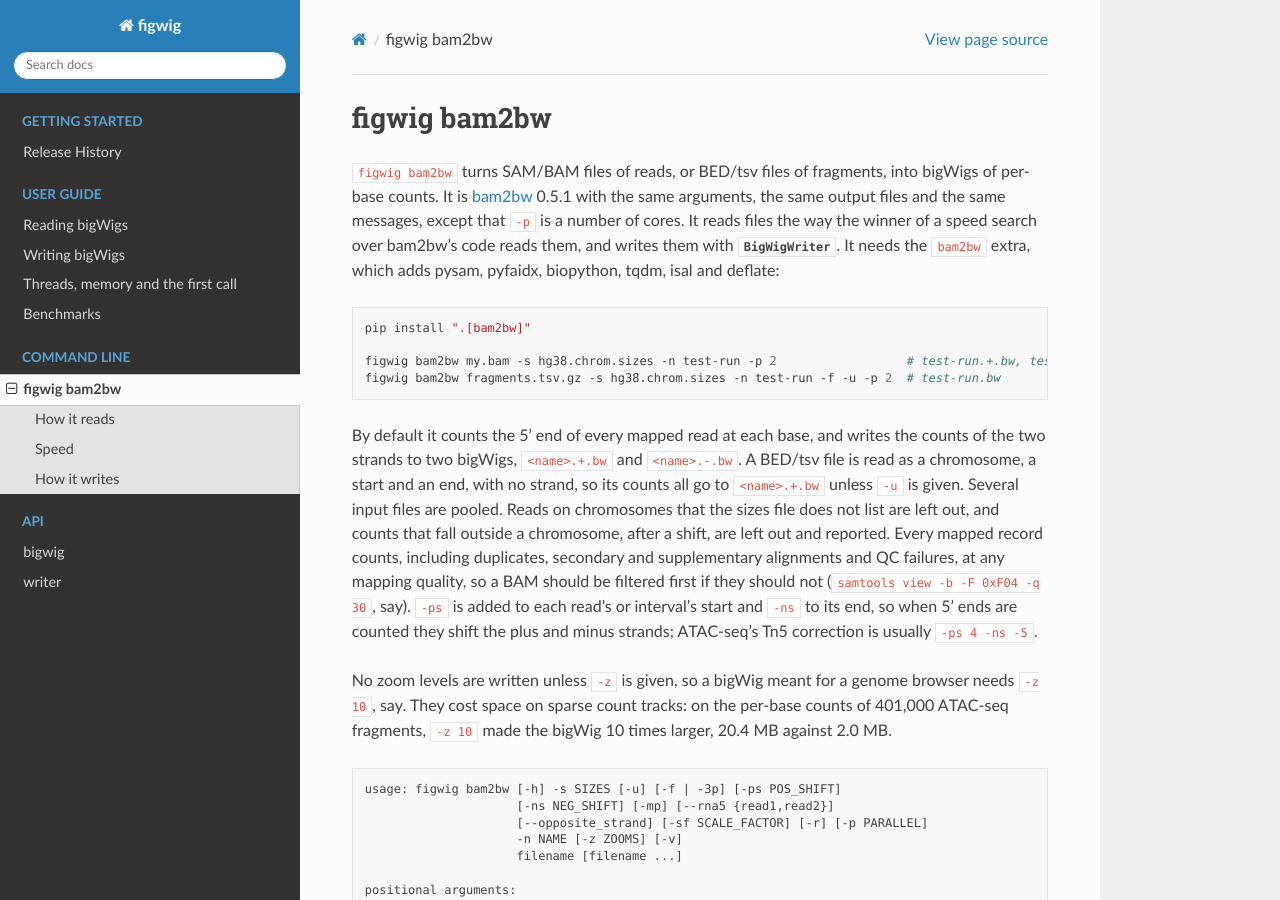
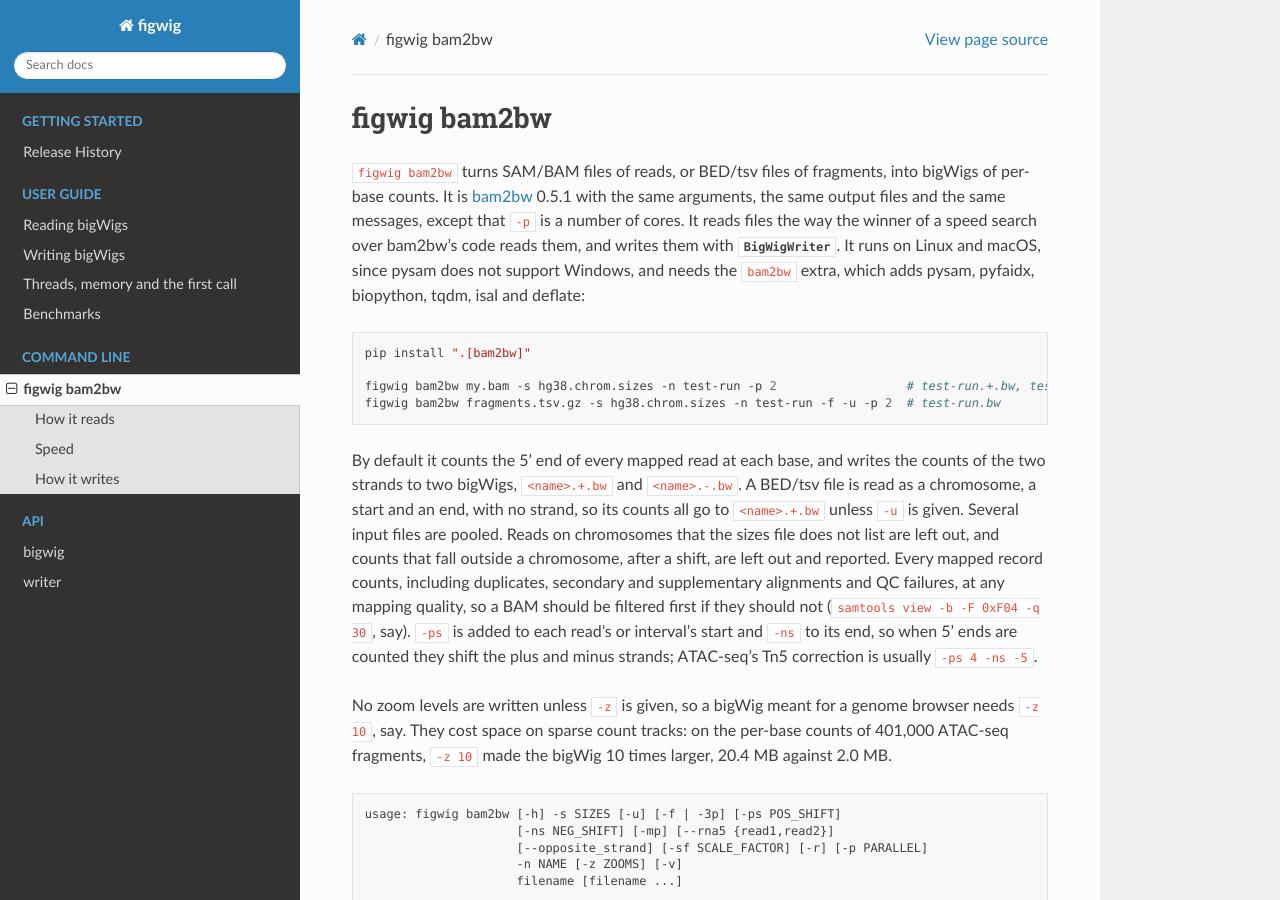
Before and after one commit to jmschrei/figwig, a Sphinx documentation site: the page built from docs/bam2bw.rst, in a window 1280 px wide and 900 px high. Built offline with Sphinx 7.4.7 and the Read the Docs theme 3.1.0, drawn with Linux system fonts in a browser that asks for light colours.

Commit message:
DOC say that figwig bam2bw runs on Linux and macOS, since pysam does not support Windows
The README, the docs and the skill said only that it needs the bam2bw
extra, whose pysam does not install on Windows; the tests already skip
it there.

Co-Authored-By: Claude Opus 5.5 <noreply@anthropic.com>

```diff
--- a/docs/bam2bw.rst
+++ b/docs/bam2bw.rst
@@ -6,9 +6,9 @@ into bigWigs of per-base counts. It is `bam2bw
 <https://github.com/jmschrei/bam2bw>`_ 0.5.1 with the same arguments, the same
 output files and the same messages, except that ``-p`` is a number of cores.
 It reads files the way the winner of a speed search over bam2bw's code reads
-them, and writes them with :class:`~figwig.BigWigWriter`. It needs the
-``bam2bw`` extra, which adds pysam, pyfaidx, biopython, tqdm, isal and
-deflate:
+them, and writes them with :class:`~figwig.BigWigWriter`. It runs on Linux
+and macOS, since pysam does not support Windows, and needs the ``bam2bw``
+extra, which adds pysam, pyfaidx, biopython, tqdm, isal and deflate:
 
 .. code-block:: bash
 
--- a/docs/index.rst
+++ b/docs/index.rst
@@ -75,7 +75,8 @@ figwig is not on PyPI yet. Install it from a clone:
 It needs Python 3.10 or later, numpy 1.23 or later, and numba 0.58 or later.
 To write faster with libdeflate, install the ``fast`` extra, which adds the
 ``deflate`` package, and for ``figwig bam2bw``, the ``bam2bw`` extra, which
-adds pysam, pyfaidx, biopython, tqdm, isal and deflate:
+adds pysam, pyfaidx, biopython, tqdm, isal and deflate. ``figwig bam2bw`` runs
+on Linux and macOS, since pysam does not support Windows:
 
 .. code-block:: bash
 
```
Also changed, not shown: README.md (+2 -1 lines), figwig/skills/figwig/SKILL.md (+2 -1 lines).
